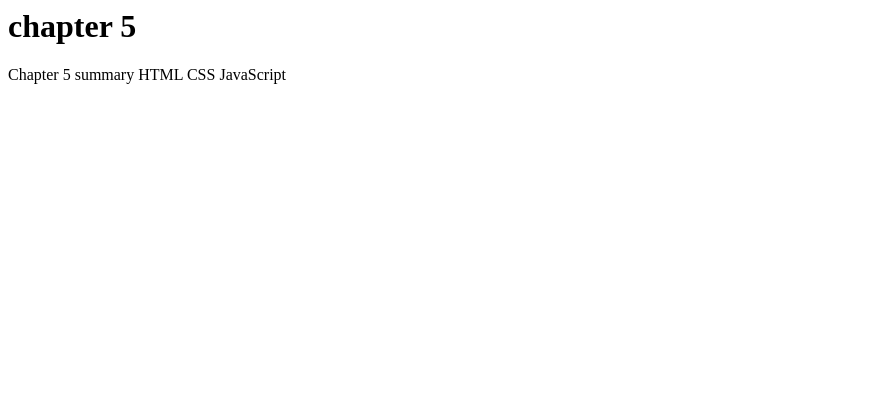
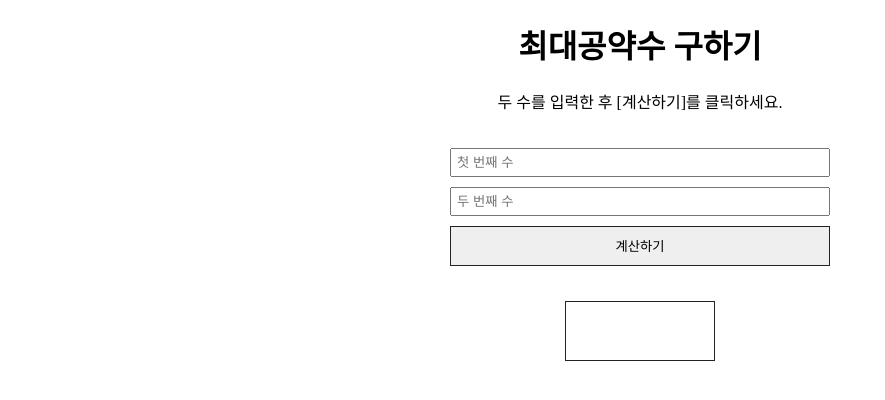
Before and after one commit to ggyudong/web2025, a plain HTML site: page chapter5.html in a window 1280 px wide. Shown: the whole page, without its empty margins (0-885 px from the left). Drawn offline with Linux system fonts and the light colour scheme.

Commit message:
최대공약수

```diff
--- a/chapter5.html
+++ b/chapter5.html
@@ -1,5 +1,92 @@
-<h1>chapter 5</h1>
-Chapter 5 summary
-HTML
-CSS
-JavaScript
+<!DOCTYPE html>
+<html lang="ko">
+<head>
+  <meta charset="UTF-8">
+  <meta http-equiv="X-UA-Compatible" content="IE=edge">
+  <meta name="viewport" content="width=device-width, initial-scale=1.0">
+  <title>연습문제 2</title>
+  <style>
+    * {
+      box-sizing: border-box;
+    }
+
+    h1, p {
+      text-align: center;
+    }
+    form {
+      width:400px;
+      padding:10px;
+      margin:20px auto;
+    }
+    label {
+      display:none;
+    }
+    input {
+      width:100%;
+      padding:5px;
+      margin:5px 0;
+    }
+    button {
+      width:100%;
+      height:40px;
+      padding:5px;
+      margin:5px 0;
+      border:1px solid #222;
+    }
+    button:hover {
+      background-color:#222;
+      color:#fff;
+      cursor:pointer;
+    }
+    #result {
+      width:150px;
+      height:60px;
+      padding:5px;
+      margin:15px auto;
+      border:1px solid #222;
+      font-size:2rem;
+      text-align: center;
+      line-height: 60px;
+    }
+  </style>
+</head>
+<body>
+  <h1>최대공약수 구하기</h1>
+  <p>두 수를 입력한 후 [계산하기]를 클릭하세요.</p>
+  <form>
+    <label for="number1">첫 번째 수 : </label>
+    <input type="text" id="number1" placeholder="첫 번째 수">
+    <label for="number2">두 번째 수 : </label>
+    <input type="text" id="number2" placeholder="두 번째 수">
+    <button type="button" id="calc">계산하기</button>
+  </form>
+  <div id="result"></div>
+
+  <script>
+
+    function gcd(n, m) {
+      let max = n > m ? n : m;
+      let result = 0;
+      for (let i = 1; i <= max; i++) {
+        if (n % i === 0 && m % i === 0) {
+          result = i;
+        }
+      }
+      return result;
+    }
+
+
+    const num1 = document.querySelector("#number1");
+    const num2 = document.querySelector("#number2");
+
+    document.querySelector("button").onclick = () => {
+      document.querySelector("#result").innerText = gcd(num1.value, num2.value);
+    }
+
+
+
+  </script>
+
+
+</body>
+</html>
```
